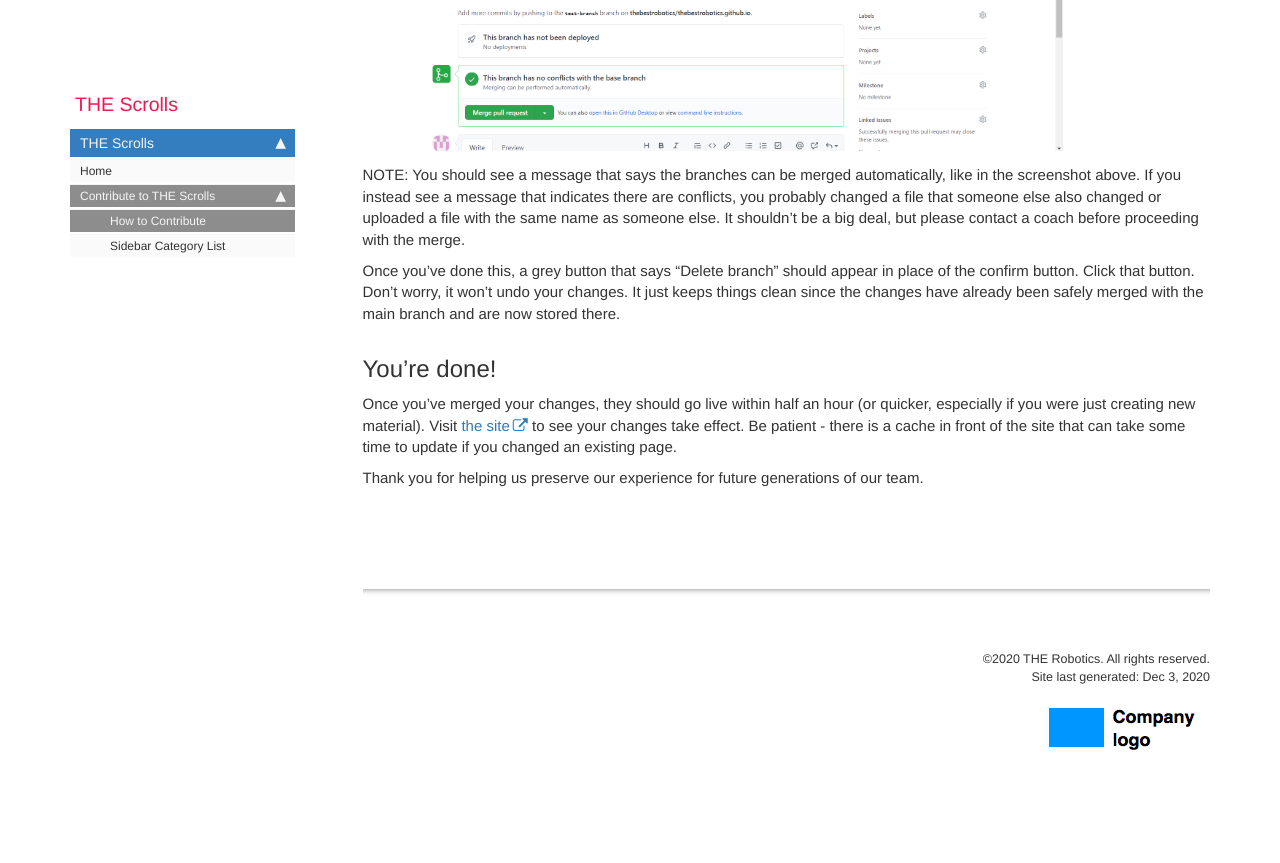
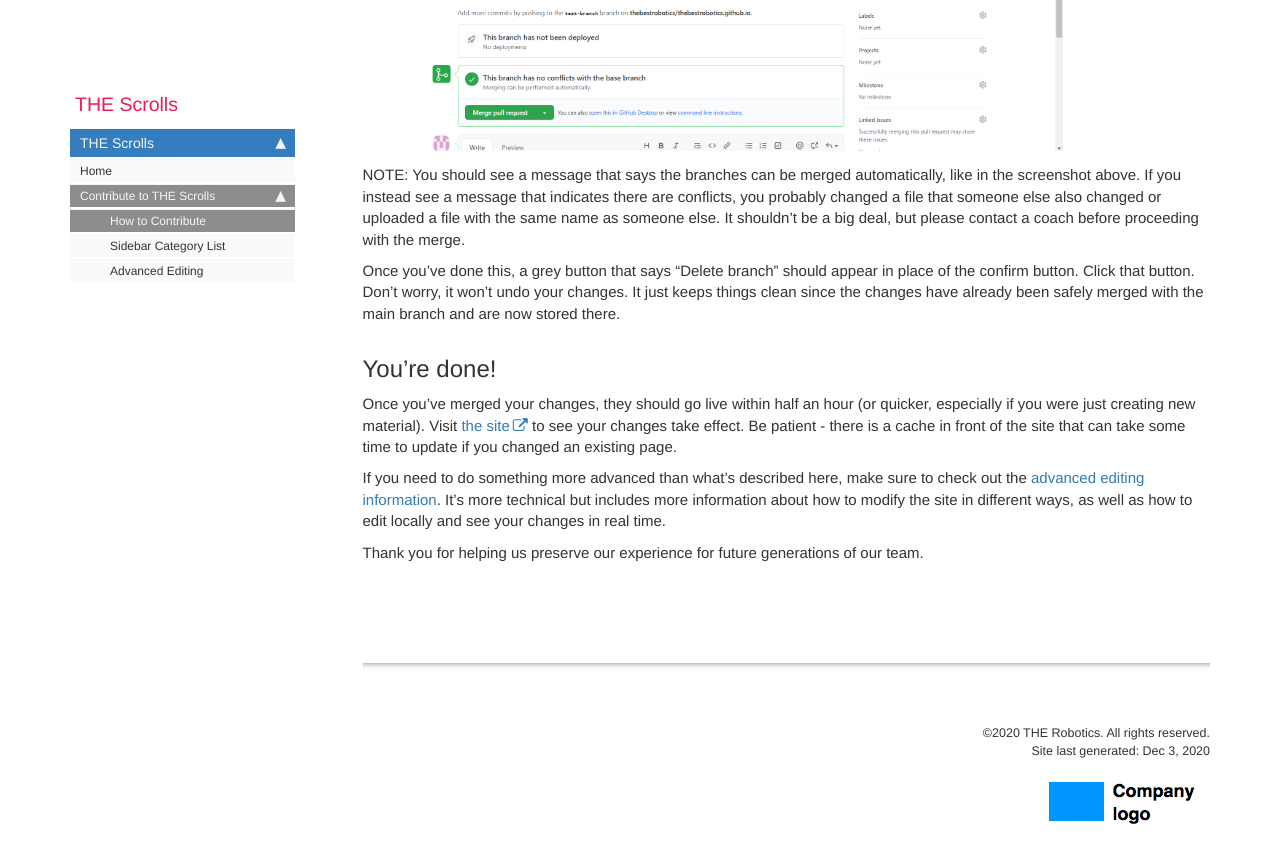
Before and after one commit to thebestrobotics/thebestrobotics.github.io, a Jekyll site: the page built from pages/contribute/how-to-contribute.md, in a window 1280 px wide and 900 px high, scrolled down 5799 px. Shown: the top 863 px of the window. Built offline with Jekyll 4.4.1, drawn with Linux system fonts in a browser that asks for light colours; comment, search, counter and statistics services are not loaded; before the commit the page ends 6625 px from its top, so only the background shows below that.

Commit message:
Added advanced editing page

```diff
--- a/_data/sidebars/default_sidebar.yml
+++ b/_data/sidebars/default_sidebar.yml
@@ -18,3 +18,6 @@ entries:
         - title: Sidebar Category List
           url: /sidebar-category-list
           output: web
+        - title: Advanced Editing
+          url: /advanced-editing
+          output: web
--- a/pages/contribute/how-to-contribute.md
+++ b/pages/contribute/how-to-contribute.md
@@ -123,4 +123,6 @@ Once you've done this, a grey button that says "Delete branch" should appear in
 
 Once you've merged your changes, they should go live within half an hour (or quicker, especially if you were just creating new material). Visit [the site](https://thebestrobotics.github.io) to see your changes take effect. Be patient - there is a cache in front of the site that can take some time to update if you changed an existing page.
 
+If you need to do something more advanced than what's described here, make sure to check out the [advanced editing information](/advanced-editing). It's more technical but includes more information about how to modify the site in different ways, as well as how to edit locally and see your changes in real time.
+
 Thank you for helping us preserve our experience for future generations of our team.
```
Also changed, not shown: pages/contribute/advanced-editing.md (added, +36 -0 lines).
